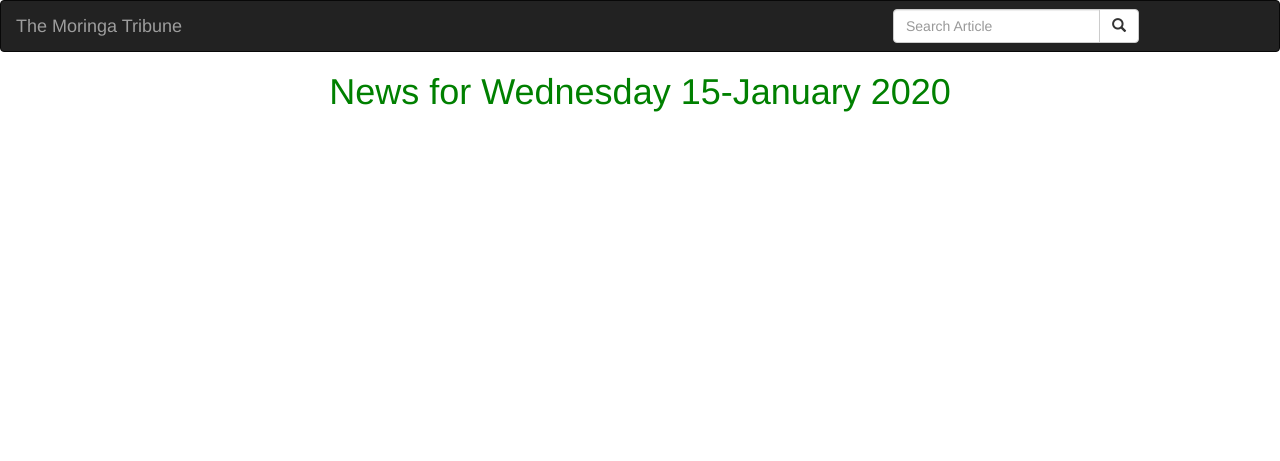
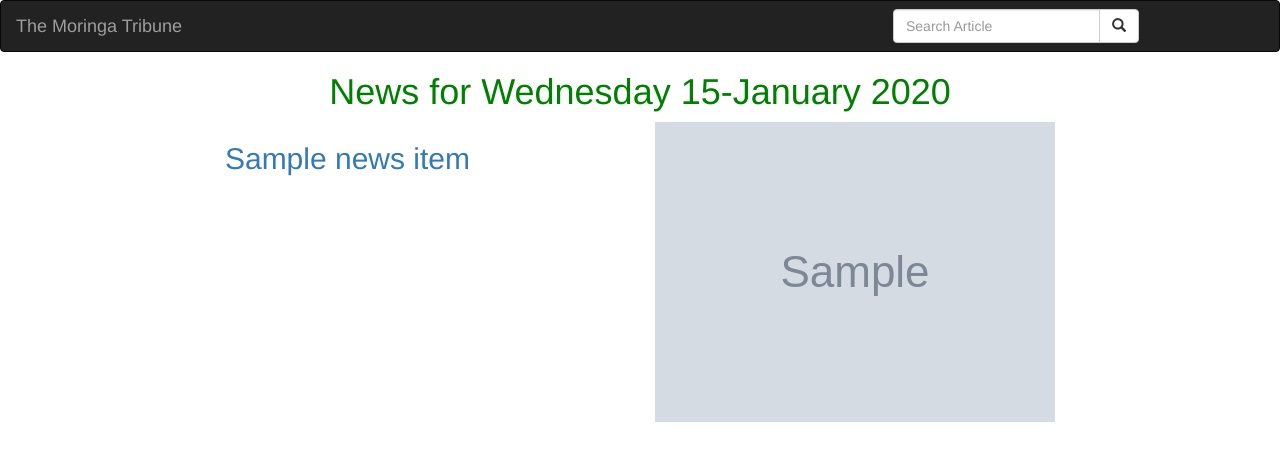
Before and after one commit to Fahari/The-Moringa-Tribune, a Django app: template news/templates/all-news/past-news.html in a window 1280 px wide. Shown: the top 461 px of the page. Run offline with Django 3.2, Linux system fonts and the light colour scheme; the template is opened without the code that fills it: most values are stand-ins (such as "Sample title", 1, 10 or a date in 2020); grey boxes marked "Sample" are stand-in pictures; some libraries are stand-ins or nearby versions.

Commit message:
refined news today view function in news/views.py

```diff
--- a/news/templates/all-news/past-news.html
+++ b/news/templates/all-news/past-news.html
@@ -2,4 +2,31 @@
 
 {% block content %}
 {{block.super}}
+
+<div class="container">
+
+  <!-- <a href="/admin">admin</a>
+  <a href="/article/2">article2</a> -->
+
+  <!-- Looping through news   -->
+  {% for news_item in news %}
+
+  <div class="row">
+    <!-- displaying News articles -->
+    <div class="col-xs-6 col-sm-6 col-md-6 col-lg-6">
+      <h2 class="text-center"> <a href="{% url 'article' news_item.id %}">{{ news_item.title }}</a> </h2>
+    </div>
+    <!--Display news Article images  -->
+    <div class="col-xs-6 col-sm-6 col-md-6 col-lg-6">
+      <img src="{{news_item.article_image.url}}" class="img-responsive" alt="Image">
+    </div>
+  </div>
+
+  {% empty %}
+  <div class="row">
+    <h2 class="text-center">There No News Items</h2>
+  </div>
+  {% endfor %}
+
+</div>
 {% endblock %}
--- a/news/views.py
+++ b/news/views.py
@@ -8,10 +8,6 @@ def welcome(request):
     return render(request, 'welcome.html')
 
 
-
-def news_of_day(request):
-    date = dt.date.today()
-    return render(request, 'all-news/today-news.html', {"date": date,})
 
 def past_days_news(request,past_date):
 
@@ -25,7 +21,7 @@ def past_days_news(request,past_date):
         assert False
 
     if date == dt.date.today():
-        return redirect(news_of_day)
+        return redirect(news_today)
 
     return render(request, 'all-news/past-news.html', {"date": date})
 
```
Also changed, not shown: media/articles/wolf.jpg (added).
